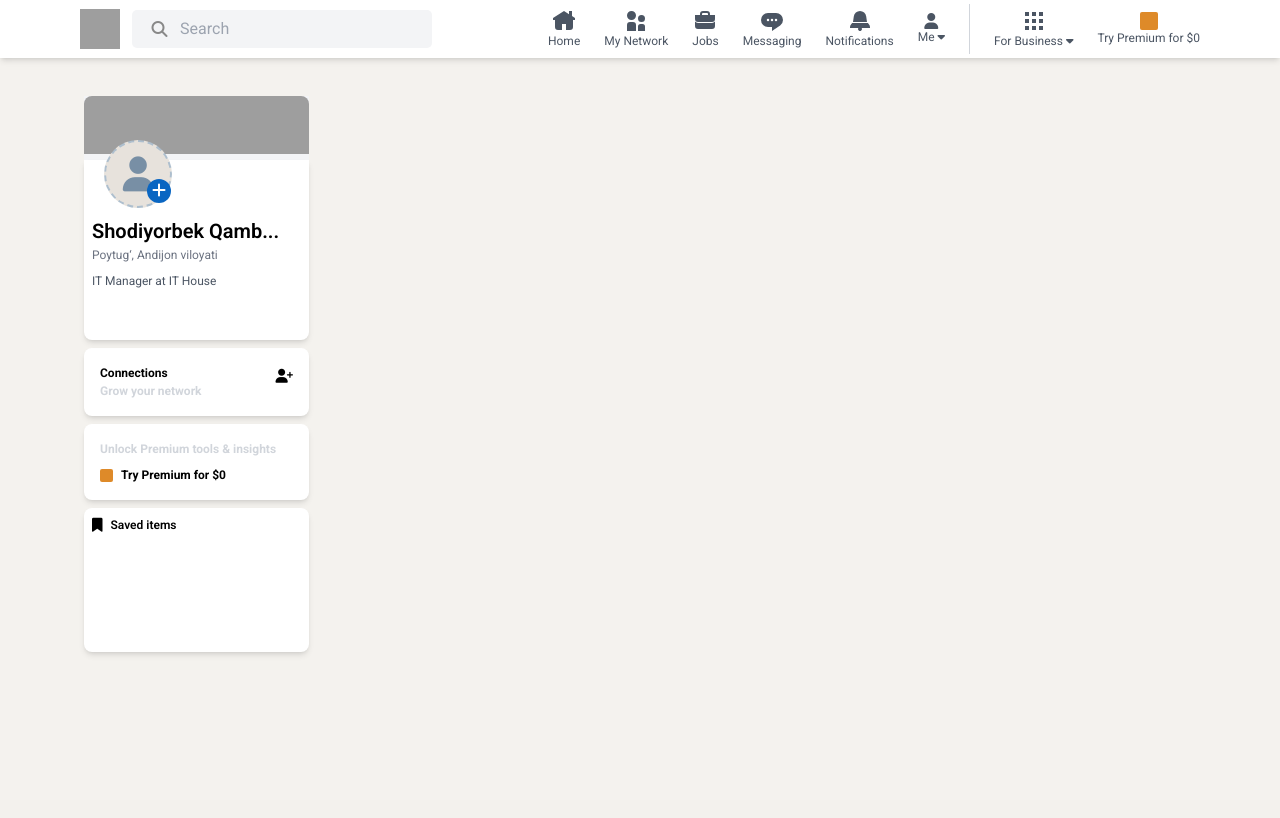
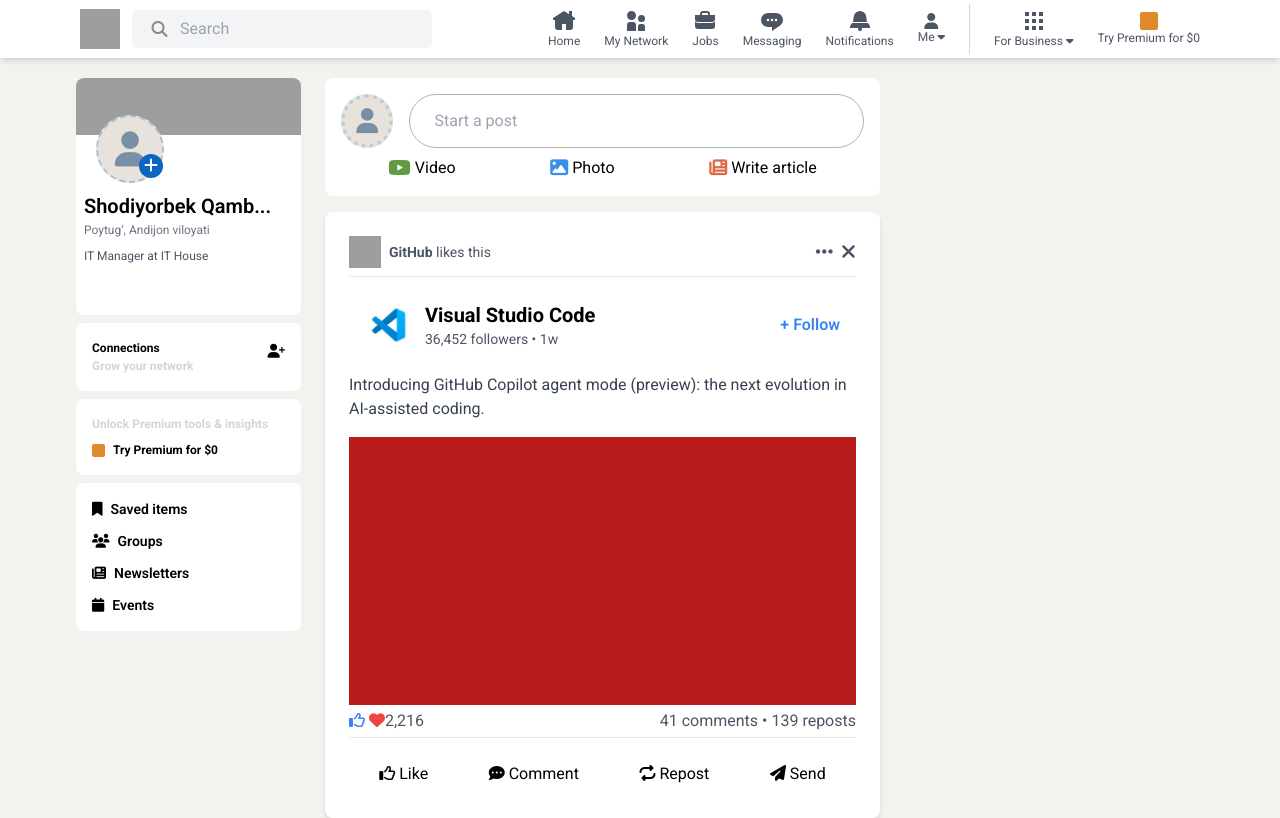
Before and after one commit to ShodiyorbekQambaraliyev/LinkedIn, a Django app: page /home/ in a window 1280 px wide. Before the commit the page ends 655 px from the top, so only its background shows below. Run offline with Django 5.2, Linux system fonts and the light colour scheme; some libraries are stand-ins or nearby versions; grey boxes are pictures that could not be loaded.

Commit message:
Chap va orta menu lar bitdi

```diff
--- a/LinkedIn/templates/home.html
+++ b/LinkedIn/templates/home.html
@@ -2,21 +2,16 @@
 
 {% load static %}
 {% block content %}
-<div class="container_fluid ">
-    <div class="w-full flex ">
-        <div class="container_fluid w-full p-2 mt-[30px]  flex items-center justify-between">
-            <div>
+<div class="container_fluid flex gap-6 mt-[20px]">
+    <div class="w-[225px] h-[215px] bg-white rounded-lg">
         <div class="flex flex-col items-center justify-center relative">
-                    <div class="w-full h-16 bg-gray-100">
-                        <img class="w-[225px] h-[58px] rounded-t-lg"
-                            src="https://static.licdn.com/aero-v1/sc/h/55k1z8997gh8dwtihm11aajyq" alt="">
+            <div class="w-full h-[57px] bg-gray-100">
+                <img class="w-[225px] h-[58px] rounded-t-lg" src="https://static.licdn.com/aero-v1/sc/h/55k1z8997gh8dwtihm11aajyq" alt="">
             </div>
             <div class="w-[225px] h-[180px] bg-white
-                    rounded-b-lg shadow-md  p-2 relative text-center">
-                        <i style="border: 2px dashed #AEBFCE;"
-                            class="bg-[#E7E2DC] flex items-center justify-center text-[35px] text-[#788FA5] w-[68px] h-[68px] rounded-full absolute top-[-20px] left-[20px] fa-solid fa-user"></i>
-                        <div
-                            class="w-[24px] h-[24px] bg-[#0A66C2] rounded-full absolute top-[19px] right-[138px]  text-white">
+            rounded-b-lg  p-2 relative text-center">
+                <i style="border: 2px dashed #AEBFCE;" class="bg-[#E7E2DC] flex items-center justify-center text-[35px] text-[#788FA5] w-[68px] h-[68px] rounded-full absolute top-[-20px] left-[20px] fa-solid fa-user" ></i>
+                <div class="w-[24px] h-[24px] bg-[#0A66C2] rounded-full absolute top-[19px] right-[138px]  text-white">
                     <i class="fa-solid fa-plus"></i>
                 </div>
                 <div class="mt-8 text-left">
@@ -28,7 +23,7 @@
             </div>
         </div>
 
-                <div class="w-[225px]  rounded-lg bg-white mt-2 p-4 flex  justify-between shadow-md">
+        <div class="w-[225px]  rounded-lg bg-white mt-2 p-4 flex  justify-between">
             <div class="text-[12px]">
                 <span class="text-[#000] font-bold">Connections</span> <br>
                 <span class="text-gray-300 font-bold">Grow your network</span>
@@ -38,69 +33,116 @@
             </div>
         </div>
 
-                <div class="w-[225px]  rounded-lg bg-white mt-2 p-4 shadow-md">
+        <div class="w-[225px]  rounded-lg bg-white mt-2 p-4">
             <div class="text-[12px]">
                 <span class="text-gray-300 font-bold">Unlock Premium tools & insights</span>
             </div>
             <div class="flex gap-2 items-center mt-2">
                 <div class="w-[13px] h-[13px] bg-[#DE8A29] rounded-sm"></div>
-                        <span class="text-[12px] font-bold hover:text-[#0562BC] cursor-pointer">Try Premium for
-                            $0</span>
+                <span class="text-[12px] font-bold hover:text-[#0562BC] cursor-pointer">Try Premium for $0</span>
             </div>
         </div>
-                <div class="w-[225px] h-[144px] p-2 bg-white rounded-lg mt-2 shadow-md">
-                    <div class="flex items-center gap-2 text-[12px] font-semibold ">
+
+        <div class="w-[225px] p-[16px] bg-white rounded-lg mt-2">
+            <div class="flex items-center gap-2 text-sm font-semibold mb-3">
                 <i class="text-[14px] fa-solid fa-bookmark"></i>
-                        <a href="#" class="hover:decoration-solid">Saved items</a>
+                <a href="#" class="hover:underline text-[14px]">Saved items</a>
+            </div>
+            <div class="flex items-center gap-2 text-sm font-semibold mb-3">
+                <i class="text-[14px] fa-solid fa-users"></i>
+                <a href="#" class="hover:underline text-[14px]">Groups</a>
+            </div>
+            <div class="flex items-center gap-2 text-sm font-semibold mb-3">
+                <i class="text-[14px] fa-solid fa-newspaper"></i>
+                <a href="#" class="hover:underline text-[14px]">Newsletters</a>
+            </div>
+            <div class="flex items-center gap-2 text-sm font-semibold">
+                <i class="text-[14px] fa-solid fa-calendar"></i>
+                <a href="#" class="hover:underline text-[14px]">Events</a>
+            </div>
+        </div>
+
+
+    </div>
+
+    <div class="">
+        <div class="bg-white p-4 rounded-lg mb-4">
+            <div class="w-full flex gap-4">
+                <div style="border: 4px dotted #C0CAD2;" class="w-[60px] h-[54px] rounded-full bg-[#E7E2DC] flex items-center justify-center ">
+                    <i class="text-[25px] text-[#788FA5] fa-solid fa-user"></i>
+                </div>
+                <input type="text" placeholder="Start a post" class="w-full px-6 border border-[#b2b2b2] rounded-full">
+            </div>
+            <div class="flex justify-around mt-2 items-center">
+                <button class="flex gap-1 items-center"><i class="fa-brands fa-youtube text-[20px] text-[#5f9b41]"></i> Video</button>
+                <button class="flex gap-1 items-center"><i class="fa-solid fa-image text-[18px] text-[#378fe9]"></i> Photo</button>
+                <button class="flex gap-1 items-center"><i class="fa-solid fa-newspaper text-[18px] text-[#e06847]"></i> Write article</button>
+            </div>
+        </div>
+
+        <div class="w-[555px] mx-auto bg-white shadow-md rounded-lg p-6">
+
+            <div class="flex items-center justify-between text-gray-600 text-sm pb-2 border-b">
+                <div class="flex items-center gap-2">
+                    <img src="https://github.githubassets.com/images/modules/logos_page/GitHub-Mark.png" alt="GitHub" class="w-8 h-8 ">
+                    <h3 class="text-sm"><span class="font-bold">GitHub</span> likes this</h3>
+                </div>
+                <div class="flex items-center gap-2">
+                    <i class="fa-solid fa-ellipsis text-[20px]"></i>
+                    <i class="fa-solid fa-xmark text-[20px]"></i>
+                </div>
+            </div>
+
+            <div class="flex items-center justify-between  p-4 mt-2">
+                <div class="flex items-center space-x-3">
+                    <img src="{% static 'img/vs_code_logo.jpeg' %}" alt="VS Code" class="w-12 h-12">
+                    <div>
+                        <h1 class="text-xl font-bold">Visual Studio Code</h1>
+                        <p class="text-gray-600 text-sm">36,452 followers • 1w</p>
+                    </div>
+                </div>
+                <button class="text-blue-500 font-semibold">+ Follow</button>
+            </div>
+
+            <p class="mt-2 text-gray-700">Introducing GitHub Copilot agent mode (preview): the next evolution in AI-assisted coding.</p>
+
+            <div class="flex flex-col items-center  mt-4">
+                <div class="w-full h-[268px] bg-red-700">
+
+                </div>
+            </div>
+
+            <div class="relative flex justify-between items-center mt-4 text-gray-600">
+                <div class="absolute w-full flex items-center justify-between">
+                    <div class="flex items-center">
+                        <span class="text-blue-500"><i class="fa-regular fa-thumbs-up"></i> <i class="fa-solid fa-heart text-red-500"></i> </span>
+                        <span> 2,216</span>
+                    </div>
+                    <span class="flex items-center">41 comments • 139 reposts</span>
+                </div>
+            </div>
+
+            <div class="flex justify-around mt-4 border-t pt-4">
+                <button class="px-4 py-2 rounded-md hover:bg-gray-300"><i class="fa-regular fa-thumbs-up"></i> Like</button>
+                <button class="px-4 py-2 rounded-md hover:bg-gray-300"><i class="fa-solid fa-comment-dots"></i> Comment</button>
+                <button class="px-4 py-2 rounded-md hover:bg-gray-300"><i class="fa-solid fa-repeat"></i> Repost</button>
+                <button class="px-4 py-2 rounded-md hover:bg-gray-300"><i class="fa-solid fa-paper-plane"></i> Send</button>
             </div>
         </div>
     </div>
-        </div>
-    </div>
-
-    <input type="checkbox" id="modal-toggle" class="hidden peer">
-
-
 
 
 </div>
 {% endblock %}
 
-
-<!-- <label for="modal-toggle"
-        class="bg-blue-600 text-white px-4 py-2 rounded cursor-pointer hover:bg-blue-700 transition">
-        Post yaratish
-    </label>
-    <div class="fixed inset-0 bg-black bg-opacity-50 hidden peer-checked:flex justify-center items-center">
-        <div class="bg-white p-6 rounded-lg shadow-lg w-80 relative">
-            <label for="modal-toggle" class="absolute top-3 right-3 text-red-500 text-xl cursor-pointer">&times;</label>
-            <h2 class="text-lg font-semibold mb-4">Rasm tanlang</h2>
-
-            <form method="POST" enctype="multipart/form-data" class="flex flex-col items-center">
-                {% csrf_token %}
-
-                <label for="rasm_input"
-                    class="w-full h-40 border-2 border-dashed border-gray-400 flex flex-col justify-center items-center bg-gray-50 rounded-lg cursor-pointer hover:border-blue-500 transition">
-                    <span class="text-gray-600">Rasm yoki video tanlang</span>
-                    <input type="file" id="rasm_input" name="image" class="hidden" accept="image/*,video/mp4">
-                </label>
-
-                <button type="submit"
-                    class="mt-4 bg-green-600 text-white px-4 py-2 rounded hover:bg-green-700 transition">Postni
-                    yaratish</button>
-            </form>
-        </div>
-    </div>
-
-    <div class="mt-6 w-full max-w-4xl grid grid-cols-2 md:grid-cols-3 lg:grid-cols-4 gap-4">
+<!-- <div class="mt-6 w-full max-w-4xl grid grid-cols-2 md:grid-cols-3 lg:grid-cols-4 gap-4">
     {% for post in posts %}
         <div class="bg-white p-3 shadow rounded-lg flex flex-col items-center">
             <img src="{{ post.image.url }}" alt="Post rasmi" class="w-full h-48 object-cover rounded-md">
             <p class="text-sm text-gray-500 mt-2">{{ post.created_at|date:"Y-m-d H:i" }}</p>
             <form method="POST" action="{% url 'delete_post' post.id %}" class="mt-2">
                 {% csrf_token %}
-                <button type="submit"
-                    class="bg-red-600 text-white px-3 py-1 rounded hover:bg-red-700 transition">O'chirish</button>
+                <button type="submit" class="bg-red-600 text-white px-3 py-1 rounded hover:bg-red-700 transition">O'chirish</button>
             </form>
         </div>
     {% empty %}
```
Lines whose indentation alone changed are shown as unchanged.
